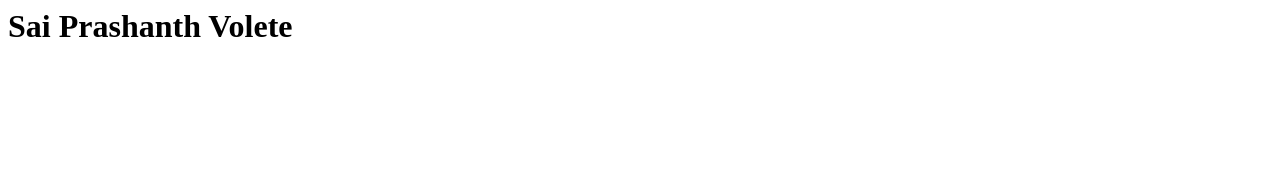
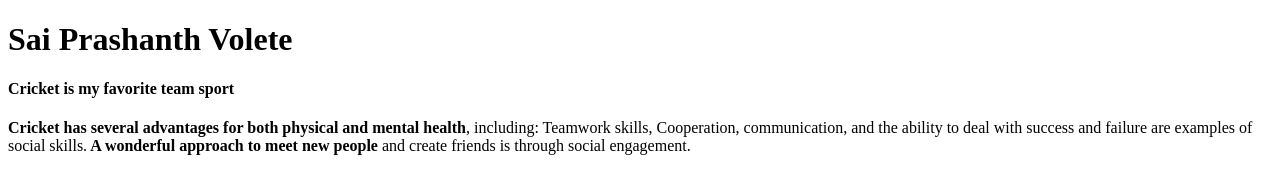
Before and after one commit to 44-563-Web-Apps-S23/44563-webapps-assignment-3-s559234, a plain HTML site: page index.html in a window 1280 px wide. Drawn offline with Linux system fonts and the light colour scheme.

Commit message:
Added conent in index.html

```diff
--- a/index.html
+++ b/index.html
@@ -1,8 +1,12 @@
+<!DOCTYPE html>
 <html>
     <head>
         <title>Sample html file</title>
     </head>
     <body>
         <h1>Sai Prashanth Volete</h1>
+        <h4>Cricket is my favorite team sport</h4>
+        <pr>
+            <b>Cricket has several advantages for both physical and mental health</b>, including:  Teamwork skills, Cooperation, communication, and the ability to deal with success and failure are examples of social skills.<b> A wonderful approach to meet new people</b> and create friends is through social engagement.</pr>
     </body>
 </html>
```
